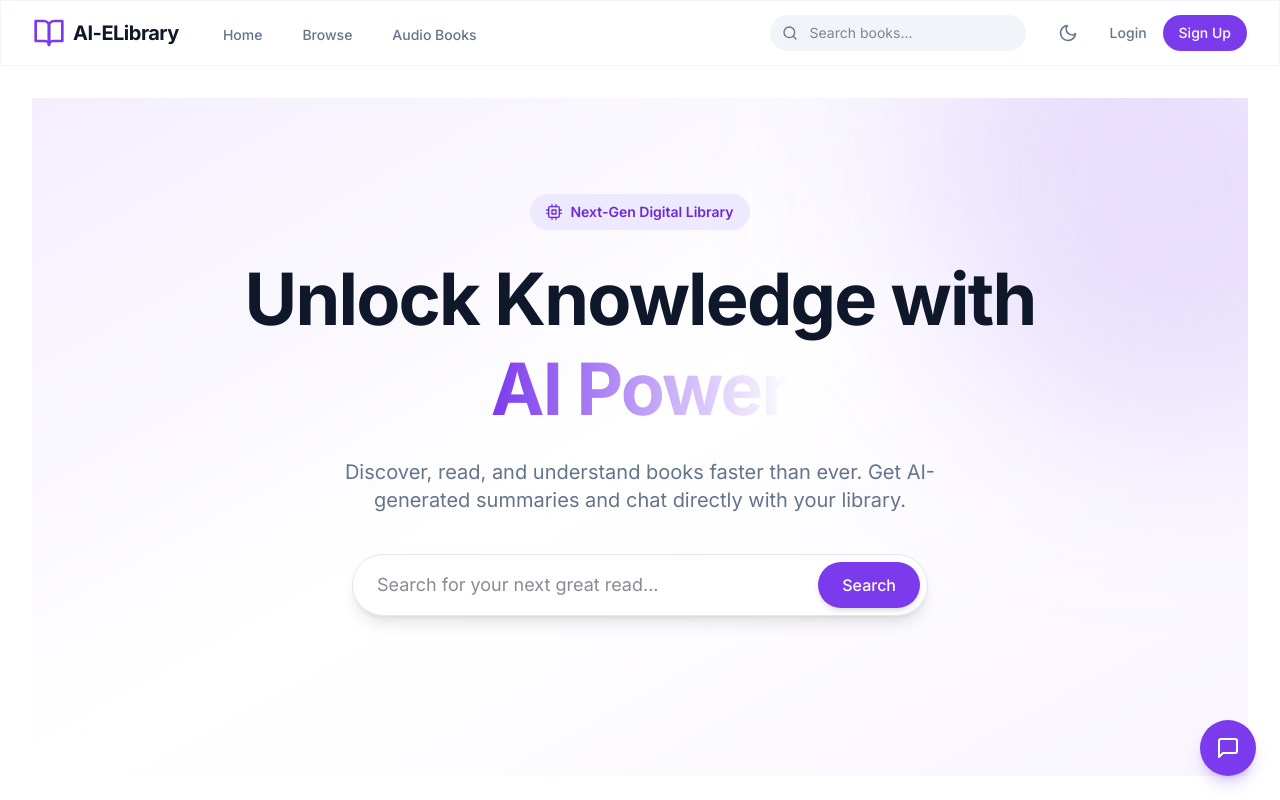
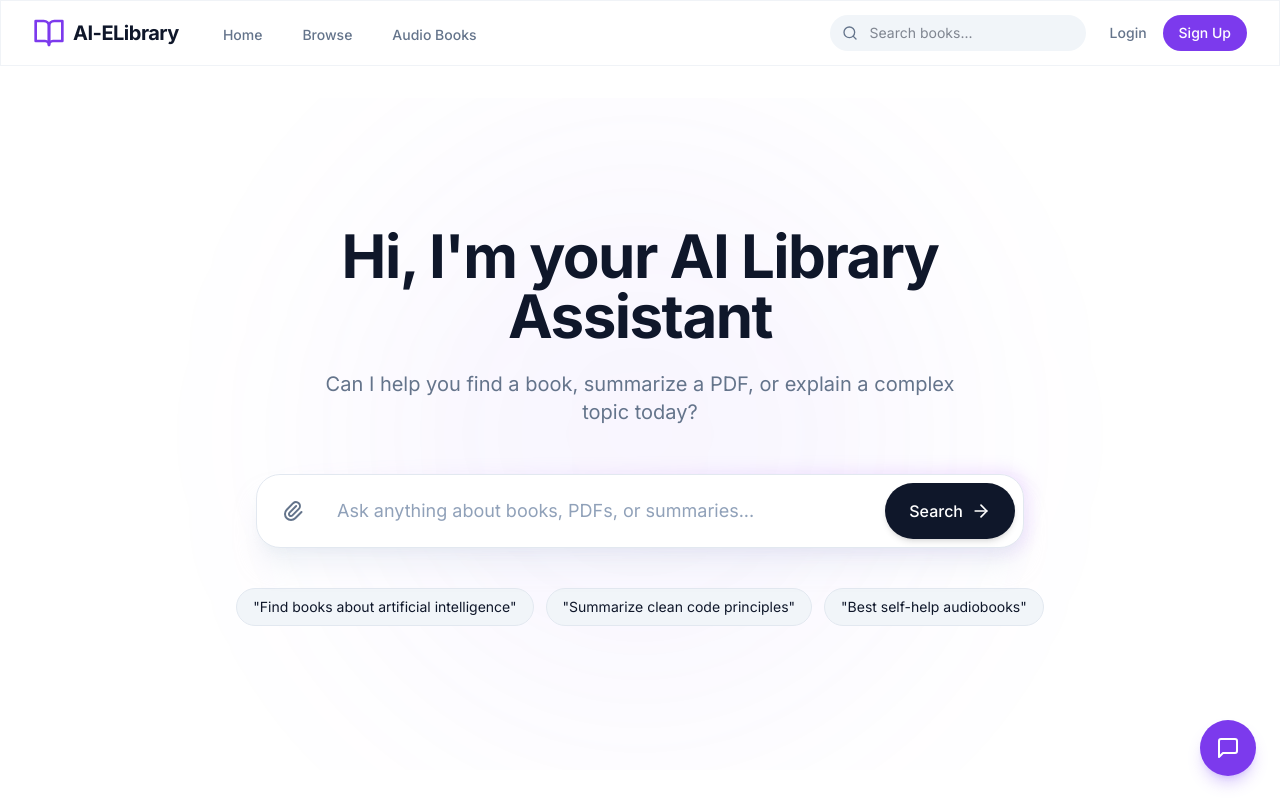
Before and after one commit to IbrahimMunshi2003/ai-elibrary, a React (Vite) app in the folder client/: page / in a window 1280 px wide. Shown: the top 800 px of the page. Built offline with nearby package versions, Linux system fonts and the light colour scheme; no server answers.

Commit message:
Groq updated

```diff
--- a/client/src/components/Navbar.jsx
+++ b/client/src/components/Navbar.jsx
@@ -1,12 +1,10 @@
 import { useState } from 'react';
 import { Link, useNavigate } from 'react-router-dom';
-import { useThemeStore } from '../store/themeStore';
 import { useAuthStore } from '../store/authStore';
-import { FiSun, FiMoon, FiSearch, FiMenu, FiX, FiBookOpen, FiUser } from 'react-icons/fi';
+import { FiSearch, FiMenu, FiX, FiBookOpen, FiUser } from 'react-icons/fi';
 import { motion, AnimatePresence } from 'framer-motion';
 
 export default function Navbar() {
-  const { isDarkMode, toggleDarkMode } = useThemeStore();
   const { isAuthenticated, logout, user } = useAuthStore();
   const [isMenuOpen, setIsMenuOpen] = useState(false);
   const [searchQuery, setSearchQuery] = useState('');
@@ -28,7 +26,7 @@ export default function Navbar() {
           {/* Logo & Desktop Nav */}
           <div className="flex items-center">
             <Link to="/" className="flex items-center gap-2">
-              <FiBookOpen className="w-8 h-8 text-primary-600 dark:text-primary-500" />
+              <FiBookOpen className="w-8 h-8 text-primary-600" />
               <span className="font-bold text-xl tracking-tight text-foreground">AI-ELibrary</span>
             </Link>
 
@@ -55,19 +53,11 @@ export default function Navbar() {
               <FiSearch className="absolute left-3 top-1/2 -translate-y-1/2 text-muted-foreground" />
             </form>
 
-            <button
-              onClick={toggleDarkMode}
-              className="p-2 rounded-full text-muted-foreground hover:text-foreground hover:bg-muted transition-colors"
-              aria-label="Toggle Dark Mode"
-            >
-              {isDarkMode ? <FiSun className="w-5 h-5" /> : <FiMoon className="w-5 h-5" />}
-            </button>
-
             {isAuthenticated ? (
               <div className="flex items-center gap-4">
                 <Link to="/bookmarks" className="text-sm font-medium text-muted-foreground hover:text-foreground">Bookmarks</Link>
                 <div className="flex items-center gap-2">
-                  <div className="w-8 h-8 rounded-full bg-primary-100 dark:bg-primary-900 flex items-center justify-center text-primary-700 dark:text-primary-300">
+                  <div className="w-8 h-8 rounded-full bg-primary-100 flex items-center justify-center text-primary-700">
                     <FiUser />
                   </div>
                   <button onClick={logout} className="text-sm font-medium text-muted-foreground hover:text-foreground">Logout</button>
@@ -83,9 +73,6 @@ export default function Navbar() {
 
           {/* Mobile menu button */}
           <div className="flex items-center md:hidden gap-4">
-            <button onClick={toggleDarkMode} className="text-muted-foreground">
-              {isDarkMode ? <FiSun className="w-5 h-5" /> : <FiMoon className="w-5 h-5" />}
-            </button>
             <button
               onClick={() => setIsMenuOpen(!isMenuOpen)}
               className="p-2 rounded-md text-muted-foreground hover:text-foreground hover:bg-muted"
--- a/client/src/index.css
+++ b/client/src/index.css
@@ -29,16 +29,6 @@
     --border: var(--color-border);
   }
 
-  .dark {
-    --background: #0f172a;
-    --foreground: #f8fafc;
-    --muted: #1e293b;
-    --muted-foreground: #94a3b8;
-    --card: #1e293b;
-    --card-foreground: #f8fafc;
-    --border: #334155;
-  }
-
   body {
     background-color: var(--background);
     color: var(--foreground);
@@ -48,6 +38,6 @@
 
 @layer utilities {
   .glass-card {
-    @apply bg-white/80 dark:bg-slate-900/80 backdrop-blur-md border border-slate-200/50 dark:border-slate-800/50;
+    @apply bg-white/80 backdrop-blur-md border border-slate-200/50;
   }
 }
--- a/client/src/pages/Home.jsx
+++ b/client/src/pages/Home.jsx
@@ -46,41 +46,62 @@ export default function Home() {
   return (
     <div className="flex flex-col gap-16 pb-12">
       {/* Hero Section */}
-      <section className="relative pt-12 pb-20 lg:pt-24 lg:pb-32 overflow-hidden">
-        <div className="absolute inset-0 bg-gradient-to-br from-primary-500/10 via-transparent to-primary-600/5 dark:from-primary-900/20 dark:to-primary-900/10 pointer-events-none" />
-        <div className="absolute top-0 right-0 w-[500px] h-[500px] bg-primary-500/20 blur-[100px] rounded-full pointer-events-none transform translate-x-1/3 -translate-y-1/3" />
+      <section className="relative pt-20 pb-24 lg:pt-32 lg:pb-36 overflow-hidden flex flex-col items-center justify-center min-h-[70vh]">
+        {/* Subtle Background Glow */}
+        <div className="absolute top-1/2 left-1/2 -translate-x-1/2 -translate-y-1/2 w-[600px] h-[600px] bg-primary-500/10 blur-[120px] rounded-full pointer-events-none animate-[pulse_4s_ease-in-out_infinite]" />
 
-        <div className="relative z-10 text-center max-w-4xl mx-auto px-4">
+        <div className="relative z-10 w-full max-w-4xl mx-auto px-4 sm:px-6 flex flex-col items-center">
           <motion.div
             initial={{ opacity: 0, y: 20 }}
             animate={{ opacity: 1, y: 0 }}
-            transition={{ duration: 0.5 }}
+            transition={{ duration: 0.6, ease: "easeOut" }}
+            className="w-full flex flex-col items-center text-center"
           >
-            <span className="inline-flex items-center gap-2 px-4 py-2 rounded-full bg-primary-100 dark:bg-primary-900/30 text-primary-700 dark:text-primary-300 font-semibold mb-6 text-sm">
-              <FiCpu className="w-4 h-4" /> Next-Gen Digital Library
-            </span>
-            <h1 className="text-5xl lg:text-7xl font-bold tracking-tight text-foreground mb-6 leading-tight">
-              Unlock Knowledge with <span className="text-transparent bg-clip-text bg-gradient-to-r from-primary-600 to-primary-400">AI Power</span>
+            <h1 className="text-4xl md:text-6xl font-bold tracking-tight text-foreground mb-6">
+              Hi, I'm your AI Library Assistant
             </h1>
-            <p className="text-xl text-muted-foreground mb-10 max-w-2xl mx-auto">
-              Discover, read, and understand books faster than ever. Get AI-generated summaries and chat directly with your library.
+            <p className="text-lg md:text-xl text-muted-foreground mb-12 max-w-2xl">
+              Can I help you find a book, summarize a PDF, or explain a complex topic today?
             </p>
 
-            <form onSubmit={handleSearch} className="max-w-xl mx-auto relative mb-8">
+            {/* Copilot-style Chatbox */}
+            <div className="w-full max-w-3xl relative group">
+              <div className="absolute -inset-1 bg-gradient-to-r from-primary-400 to-purple-400 rounded-3xl blur opacity-20 group-hover:opacity-30 transition duration-1000 group-hover:duration-200"></div>
+              <form onSubmit={handleSearch} className="relative flex flex-col sm:flex-row items-center w-full bg-white rounded-3xl shadow-xl shadow-slate-200/50 border border-slate-200 p-2 overflow-hidden">
+                <button type="button" className="hidden sm:flex items-center justify-center p-4 text-muted-foreground hover:text-primary-600 transition-colors">
+                  <svg xmlns="http://www.w3.org/2000/svg" className="w-6 h-6" fill="none" viewBox="0 0 24 24" stroke="currentColor">
+                    <path strokeLinecap="round" strokeLinejoin="round" strokeWidth={2} d="M15.172 7l-6.586 6.586a2 2 0 102.828 2.828l6.414-6.586a4 4 0 00-5.656-5.656l-6.415 6.585a6 6 0 108.486 8.486L20.5 13" />
+                  </svg>
+                </button>
                 <input
                   type="text"
-                placeholder="Search for your next great read..."
+                  placeholder="Ask anything about books, PDFs, or summaries..."
                   value={searchQuery}
                   onChange={(e) => setSearchQuery(e.target.value)}
-                className="w-full pl-6 pr-32 py-4 rounded-full bg-card border border-border text-foreground shadow-lg focus:ring-2 focus:ring-primary-500 focus:border-transparent outline-none text-lg"
+                  className="w-full bg-transparent border-none outline-none px-4 py-4 sm:py-0 text-foreground text-lg placeholder-slate-400 flex-1"
                 />
                 <button
                   type="submit"
-                className="absolute right-2 top-2 bottom-2 bg-primary-600 hover:bg-primary-700 text-white px-6 rounded-full font-medium transition-colors flex items-center gap-2 shadow-md"
+                  className="w-full sm:w-auto mt-2 sm:mt-0 flex items-center justify-center gap-2 bg-foreground text-background hover:bg-zinc-800 px-6 py-4 rounded-2xl sm:rounded-full font-medium transition-colors shadow-md"
                 >
-                Search
+                  <span>Search</span>
+                  <FiArrowRight className="w-5 h-5" />
                 </button>
               </form>
+            </div>
+
+            {/* Quick Prompts */}
+            <div className="flex flex-wrap justify-center gap-3 mt-10 w-full px-2">
+              <button type="button" onClick={() => setSearchQuery("Find books about artificial intelligence")} className="px-4 py-2 bg-muted hover:bg-slate-200 text-sm text-foreground rounded-full transition-colors whitespace-nowrap overflow-hidden text-ellipsis border border-border">
+                "Find books about artificial intelligence"
+              </button>
+              <button type="button" onClick={() => setSearchQuery("Summarize clean code principles")} className="px-4 py-2 bg-muted hover:bg-slate-200 text-sm text-foreground rounded-full transition-colors whitespace-nowrap overflow-hidden text-ellipsis border border-border">
+                "Summarize clean code principles"
+              </button>
+              <button type="button" onClick={() => setSearchQuery("Best self-help audiobooks")} className="px-4 py-2 bg-muted hover:bg-slate-200 text-sm text-foreground rounded-full transition-colors whitespace-nowrap overflow-hidden text-ellipsis hidden md:block border border-border">
+                "Best self-help audiobooks"
+              </button>
+            </div>
           </motion.div>
         </div>
       </section>
@@ -132,14 +153,14 @@ export default function Home() {
       {/* Features Outline */}
       <section className="grid grid-cols-1 md:grid-cols-3 gap-8 px-4 text-center">
         <div className="flex flex-col items-center bg-card p-8 rounded-2xl border border-border shadow-sm">
-          <div className="w-16 h-16 bg-primary-100 dark:bg-primary-900/30 text-primary-600 mb-6 rounded-2xl flex items-center justify-center">
+          <div className="w-16 h-16 bg-primary-100 text-primary-600 mb-6 rounded-2xl flex items-center justify-center">
             <FiBook className="w-8 h-8" />
           </div>
           <h3 className="text-xl font-semibold mb-3">Vast Collection</h3>
           <p className="text-muted-foreground">Access thousands of books ranging from programming to business and beyond.</p>
         </div>
         <div className="flex flex-col items-center bg-card p-8 rounded-2xl border border-border shadow-sm">
-          <div className="w-16 h-16 bg-primary-100 dark:bg-primary-900/30 text-primary-600 mb-6 rounded-2xl flex items-center justify-center">
+          <div className="w-16 h-16 bg-primary-100 text-primary-600 mb-6 rounded-2xl flex items-center justify-center">
             <FiCpu className="w-8 h-8" />
           </div>
           <h3 className="text-xl font-semibold mb-3">AI Summaries</h3>
--- a/client/src/store/themeStore.js
+++ b/client/src/store/themeStore.js
@@ -1,33 +1,10 @@
 import { create } from 'zustand';
-import { persist } from 'zustand/middleware';
 
-export const useThemeStore = create(
-  persist(
-    (set, get) => ({
-      isDarkMode: window.matchMedia('(prefers-color-scheme: dark)').matches,
-
-      toggleDarkMode: () => {
-        const newMode = !get().isDarkMode;
-        set({ isDarkMode: newMode });
-
-        // Update DOM
-        if (newMode) {
-          document.documentElement.classList.add('dark');
-        } else {
-          document.documentElement.classList.remove('dark');
-        }
-      },
-
-      initTheme: () => {
-        if (get().isDarkMode) {
-          document.documentElement.classList.add('dark');
-        } else {
-          document.documentElement.classList.remove('dark');
-        }
-      }
-    }),
-    {
-      name: 'theme-storage',
-    }
-  )
-);
+// Theme store kept for backwards compatibility but forced to light mode
+export const useThemeStore = create((set) => ({
+  isDarkMode: false,
+  toggleDarkMode: () => {},
+  initTheme: () => {
+    document.documentElement.classList.remove('dark');
+  }
+}));
```
Also changed, not shown: 1 other file (tests, documents, lock files or other folders). Lines whose indentation alone changed are shown as unchanged.
